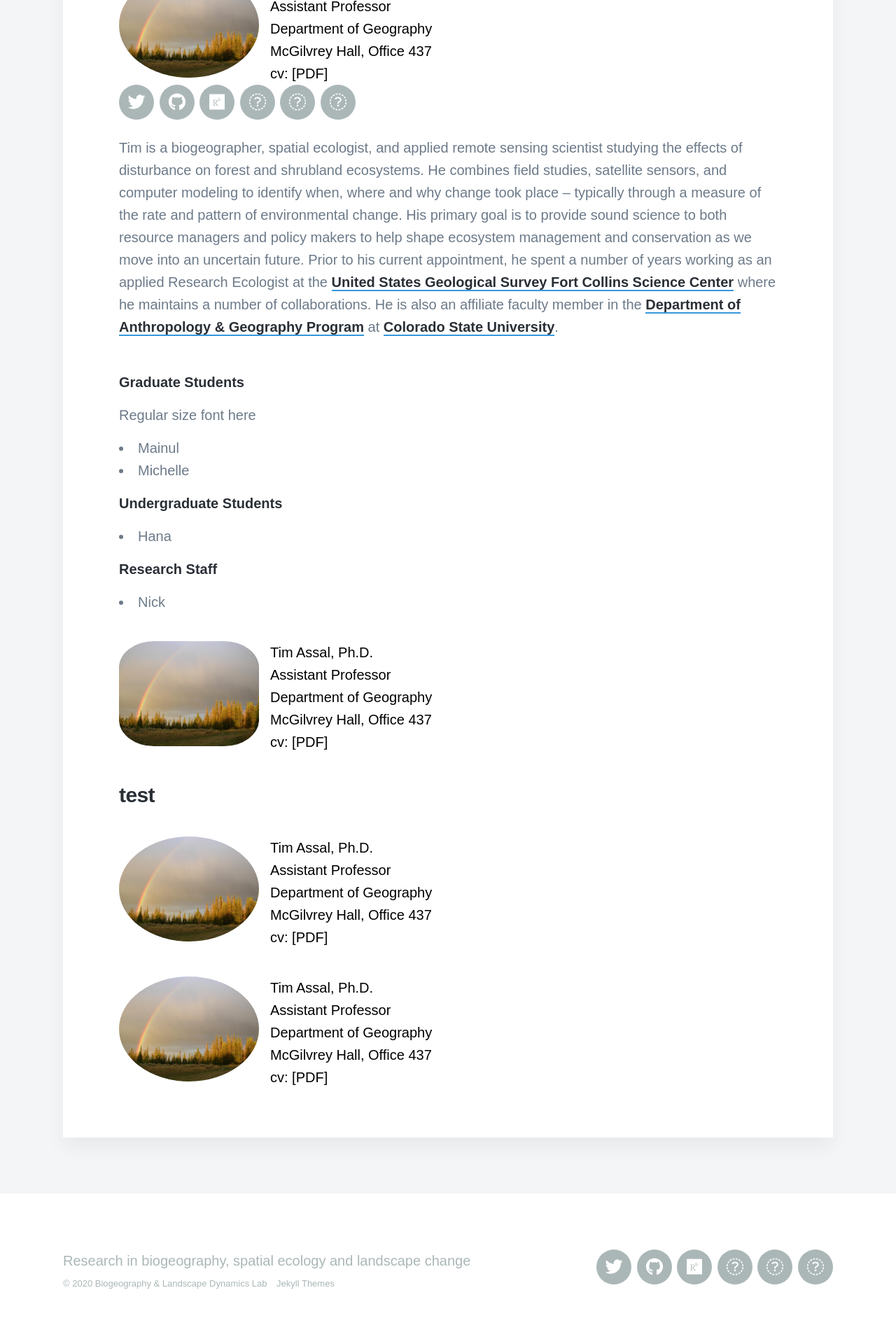
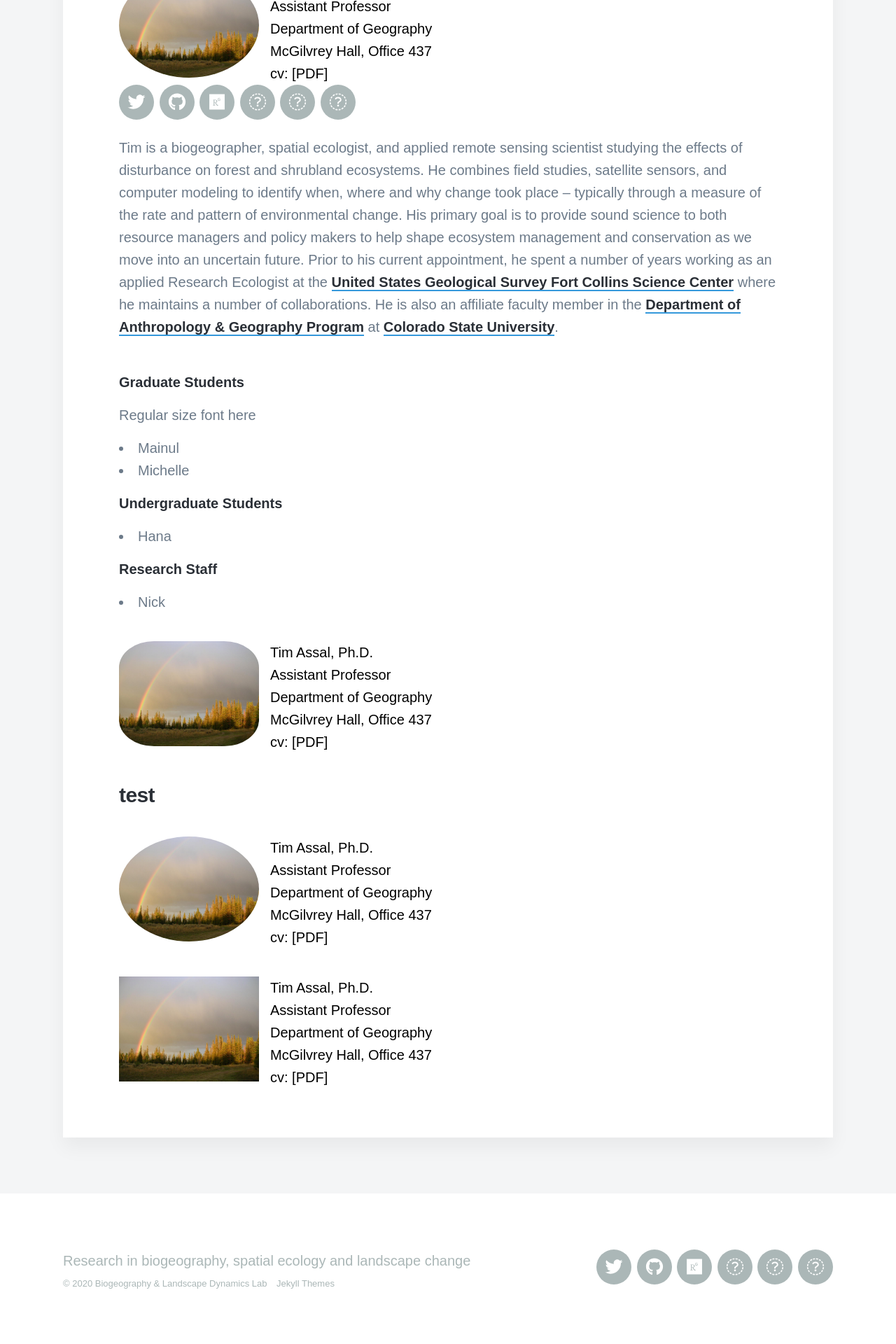
Before and after one commit to tjassal/tjassal.github.io, a Jekyll site: the page built from _pages/people.md, in a window 1280 px wide. Shown: the part 748-2668 px from the top of the page at 70% size. Built offline with Jekyll 4.4.1, drawn with Linux system fonts in a browser that asks for light colours; nearby versions of some CDN libraries; some web fonts are replaced.

Commit message:
Update people.md

```diff
--- a/_pages/people.md
+++ b/_pages/people.md
@@ -57,7 +57,7 @@
 cv: [PDF]
 </span>
 
-<img class="img-circle img-responsive img-left" src="/images/teampic/LM-rainbow.JPG" alt="" height="200" width="200" style="float: left; margin-right: 1em; border-radius:100%">
+<img class="rounded-circle img-responsive img-left" src="/images/teampic/LM-rainbow.JPG" alt="" height="200" width="200" style="float: left; margin-right: 1em">
 
 <span style="color:black">Tim Assal, Ph.D.
 Assistant Professor
```
